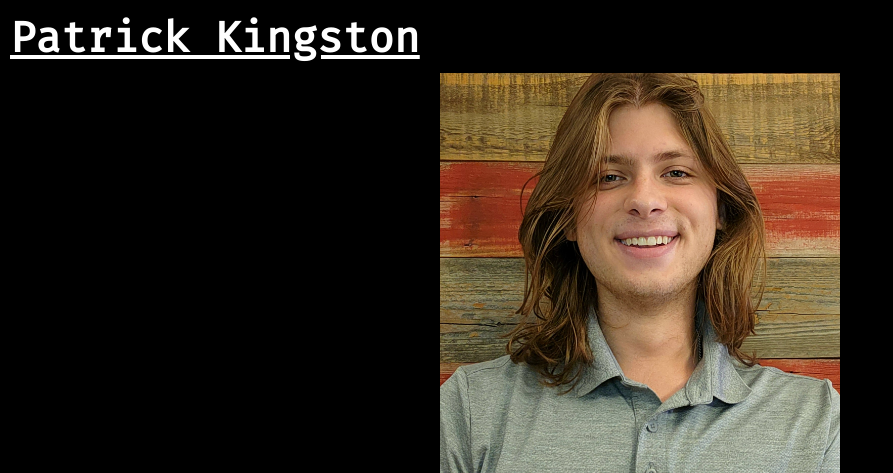
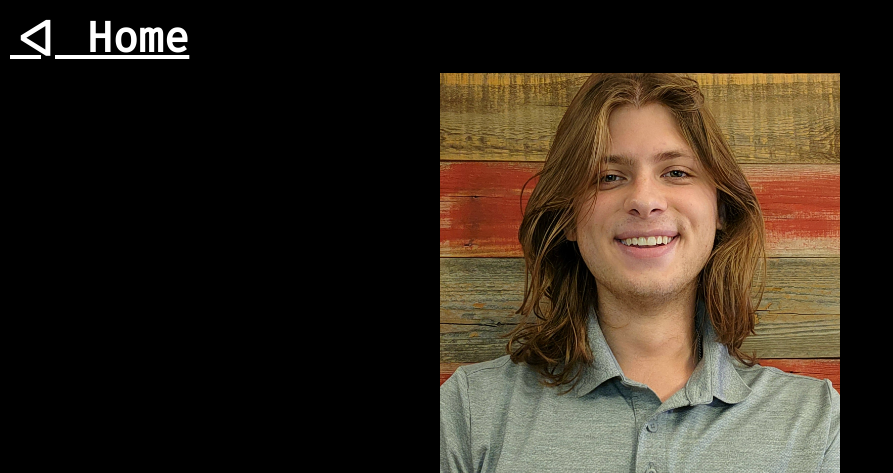
Before and after one commit to pkingstonxyz/pkingston.xyz, a Django app: page /about/ in a window 1280 px wide. Shown: the top 473 px of the page, without its empty margins (0-893 px from the left). Run offline with Django 4.2, Linux system fonts and the light colour scheme.

Commit message:
Fixed nav on other pages

```diff
--- a/blog/templates/blog/post_detail.html
+++ b/blog/templates/blog/post_detail.html
@@ -37,7 +37,7 @@
 			padding: 10px;
 		}
 		p {
-			margin-top: 5px;
+			margin-top: 10px;
 		}
 	</style>
 </head>
--- a/notes/templates/notes/note_list.html
+++ b/notes/templates/notes/note_list.html
@@ -39,7 +39,7 @@
 	</head>
 	<body>
 		<nav>
-			<h1><a href={% url 'index' %}>Patrick Kingston</a></h1>
+			<h1><a href="{% url 'index' %}">&#60;&#124; Home</a></h1>
 		</nav>
 		<main>
 			{% for note in note_list %}
--- a/staticstuff/templates/staticstuff/about.html
+++ b/staticstuff/templates/staticstuff/about.html
@@ -52,7 +52,7 @@
 	</head>
 	<body>
 		<nav>
-			<h1><a href="{% url 'index' %}">Patrick Kingston</a></h1>
+			<h1><a href="{% url 'index' %}">&#60;&#124; Home</a></h1>
 		</nav>
 		<main class="container">
 			<div class="pad"></div>
--- a/staticstuff/templates/staticstuff/showcase.html
+++ b/staticstuff/templates/staticstuff/showcase.html
@@ -63,7 +63,7 @@
 	</head>
 	<body>
 		<nav>
-			<h1><a href="{% url 'index' %}">Patrick Kingston</a></h1>
+			<h1><a href="{% url 'index' %}">&#60;&#124; Home</a></h1>
 		</nav>
 		<main class="container">
 			<h2>My project showcase</h2>
```
